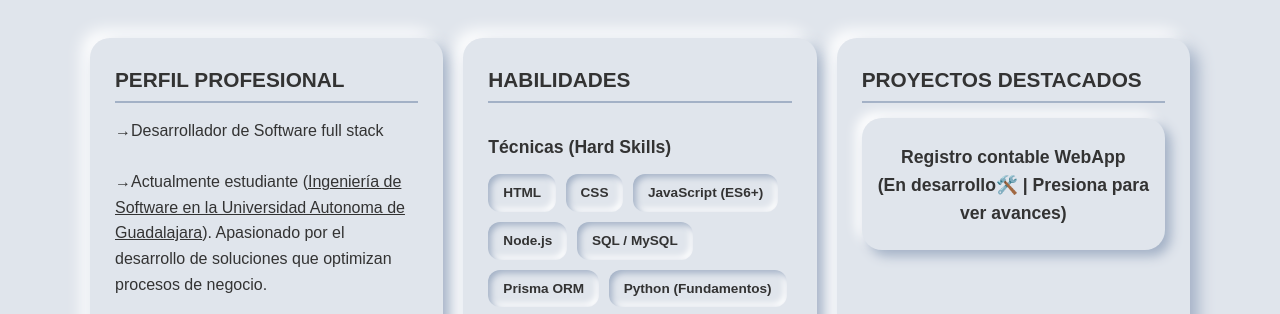
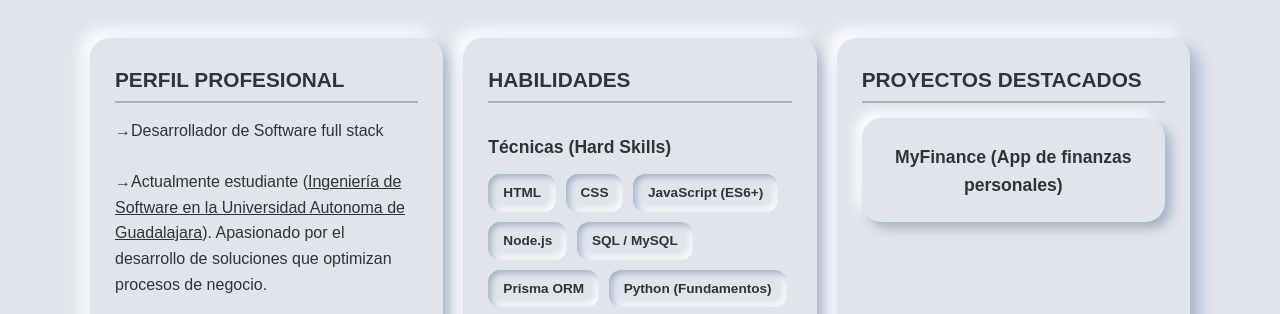
Before and after one commit to thisNL26/portafolio, a plain HTML site: page index.html in a window 1280 px wide. Shown: the part 469-783 px from the top of the page. Drawn offline with Linux system fonts and the light colour scheme.

Commit message:
Actualizar foto y modificar Boton de MyFinance

```diff
--- a/index.html
+++ b/index.html
@@ -74,7 +74,7 @@
         <section class="neumo-card card-proyectos">
             <h2>PROYECTOS DESTACADOS</h2>
             <a href="https://www.canva.com/design/DAG3PILA_dE/W7MuMqsmjwlxFIC_9lSJMg/view?utm_content=DAG3PILA_dE&utm_campaign=designshare&utm_medium=link2&utm_source=uniquelinks&utlId=hb12095d672" target="_blank" class="neumo-btn neumo-rect" data-action="link">
-                <h3 style="text-align: center;">Registro contable WebApp <br>(En desarrollo🛠️ | Presiona para ver avances)</h3>
+                <h3 style="text-align: center;">MyFinance (App de finanzas personales)</h3>
             </a>
         </section>
 
```
Also changed, not shown: img/perfil.png.
